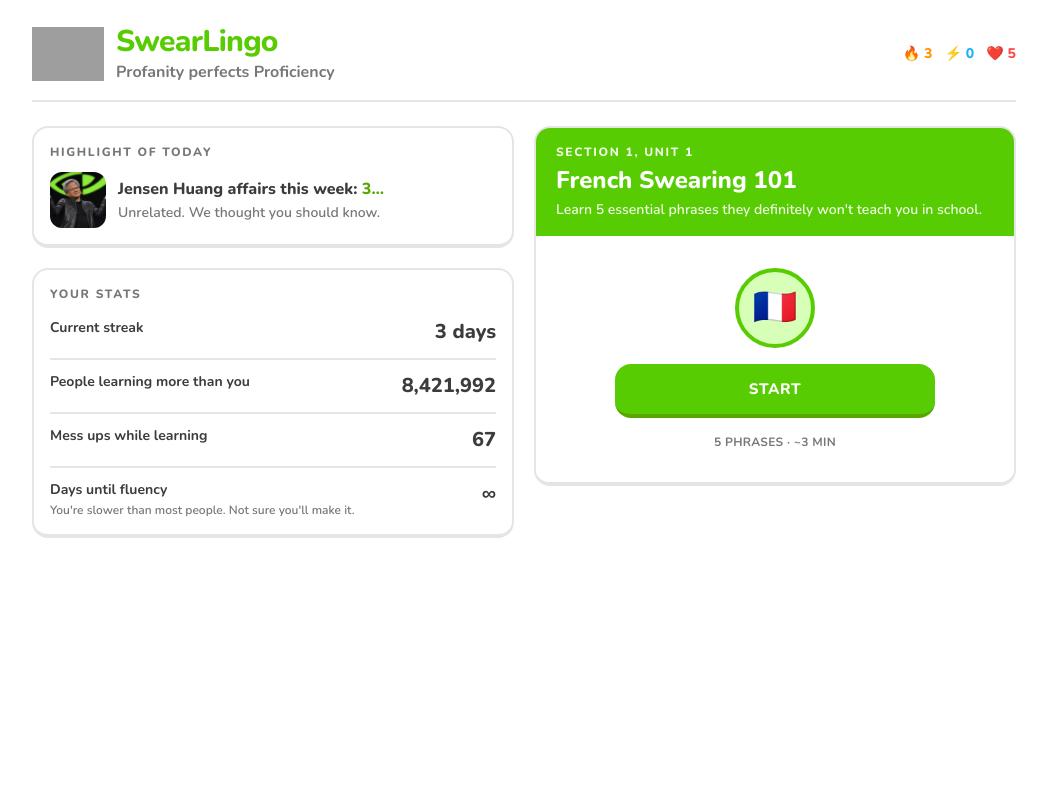
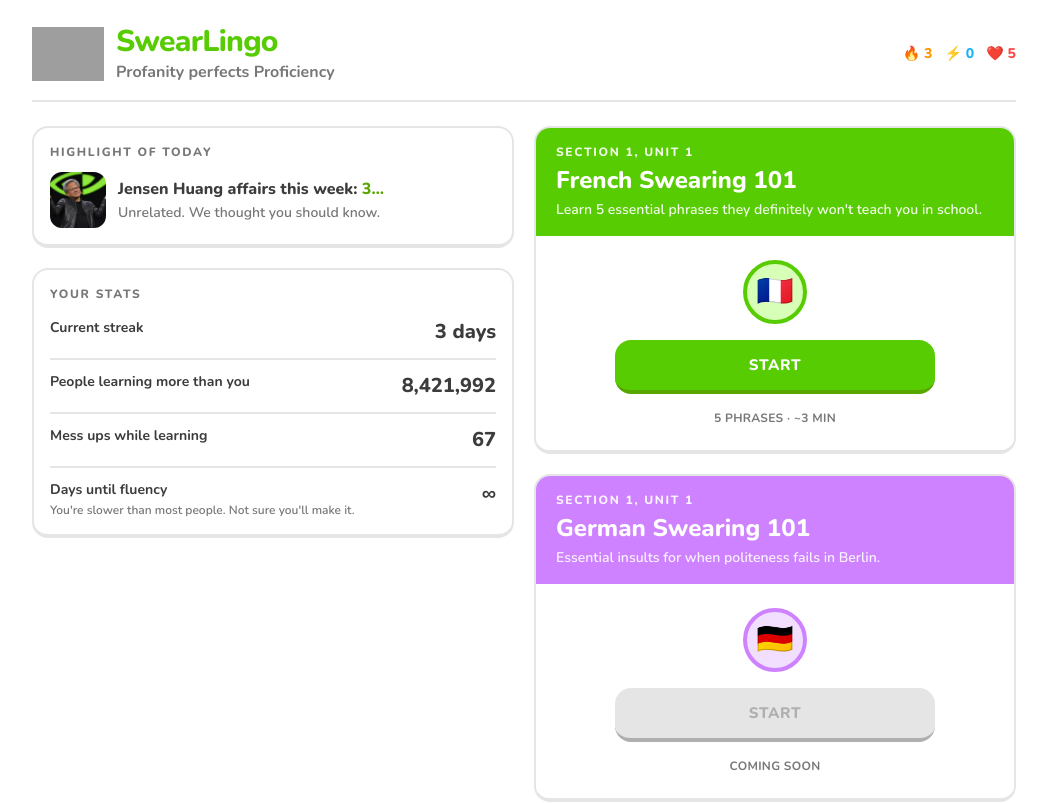
Before and after one commit to anshk8/Stupid-Idea-Hackathon, a Next.js app: page / in a window 1280 px wide. Shown: the top 803 px of the page, without its empty margins (116-1163 px from the left). Built offline with nearby package versions, Linux system fonts and the light colour scheme; grey boxes are pictures that could not be loaded.

Commit message:
added new cards

```diff
--- a/src/components/HomeScreen.tsx
+++ b/src/components/HomeScreen.tsx
@@ -19,6 +19,42 @@ const JOURNEY_METRICS = [
     note: "You're slower than most people. Not sure you'll make it.",
   },
 ];
+
+const COURSES = [
+  {
+    id: "fr",
+    section: "Section 1, Unit 1",
+    title: LESSON_TITLE,
+    subtitle: LESSON_SUBTITLE,
+    flag: "🇫🇷",
+    meta: "5 phrases · ~3 min",
+    headerClass: "bg-lingo",
+    ringClass: "border-lingo bg-[#d7ffb8]",
+    active: true,
+  },
+  {
+    id: "de",
+    section: "Section 1, Unit 1",
+    title: "German Swearing 101",
+    subtitle: "Essential insults for when politeness fails in Berlin.",
+    flag: "🇩🇪",
+    meta: "Coming soon",
+    headerClass: "bg-[#ce82ff]",
+    ringClass: "border-[#ce82ff] bg-[#f2dfff]",
+    active: false,
+  },
+  {
+    id: "ar",
+    section: "Section 1, Unit 1",
+    title: "Arabic Swearing 101",
+    subtitle: "Learn the phrases textbooks refuse to print.",
+    flag: "🇸🇦",
+    meta: "Coming soon",
+    headerClass: "bg-[#ff9600]",
+    ringClass: "border-[#ff9600] bg-[#fff0d4]",
+    active: false,
+  },
+] as const;
 
 export function HomeScreen({ onStart }: Props) {
   return (
@@ -95,24 +131,32 @@ export function HomeScreen({ onStart }: Props) {
           </section>
         </div>
 
-        <section className="overflow-hidden rounded-2xl border-2 border-edge border-b-4">
-          <div className="bg-lingo px-5 py-4 text-white">
+        <div className="flex flex-col gap-5">
+          {COURSES.map((course) => (
+            <section
+              key={course.id}
+              className="overflow-hidden rounded-2xl border-2 border-edge border-b-4"
+            >
+              <div className={`${course.headerClass} px-5 py-4 text-white`}>
                 <p className="text-xs font-extrabold tracking-[0.14em] uppercase opacity-90">
-              Section 1, Unit 1
+                  {course.section}
                 </p>
-            <h1 className="mt-1 font-display text-2xl font-extrabold">
-              {LESSON_TITLE}
-            </h1>
+                <h2 className="mt-1 font-display text-2xl font-extrabold">
+                  {course.title}
+                </h2>
                 <p className="mt-1 text-sm font-semibold text-white/90">
-              {LESSON_SUBTITLE}
+                  {course.subtitle}
                 </p>
               </div>
-          <div className="flex flex-col items-center gap-4 bg-white px-5 py-8">
-            <div className="flex h-20 w-20 items-center justify-center rounded-full border-4 border-lingo bg-[#d7ffb8]">
-              <span className="text-4xl" aria-hidden>
-                🇫🇷
+              <div className="flex flex-col items-center gap-4 bg-white px-5 py-6">
+                <div
+                  className={`flex h-16 w-16 items-center justify-center rounded-full border-4 ${course.ringClass}`}
+                >
+                  <span className="text-3xl" aria-hidden>
+                    {course.flag}
                   </span>
                 </div>
+                {course.active ? (
                   <button
                     type="button"
                     onClick={onStart}
@@ -120,11 +164,23 @@ export function HomeScreen({ onStart }: Props) {
                   >
                     Start
                   </button>
+                ) : (
+                  <button
+                    type="button"
+                    disabled
+                    className="btn-primary w-full max-w-xs"
+                    aria-disabled="true"
+                  >
+                    Start
+                  </button>
+                )}
                 <p className="text-xs font-bold tracking-wide text-ink-muted uppercase">
-              5 phrases · ~3 min
+                  {course.meta}
                 </p>
               </div>
             </section>
+          ))}
+        </div>
       </div>
     </main>
   );
```
Lines whose indentation alone changed are shown as unchanged.
